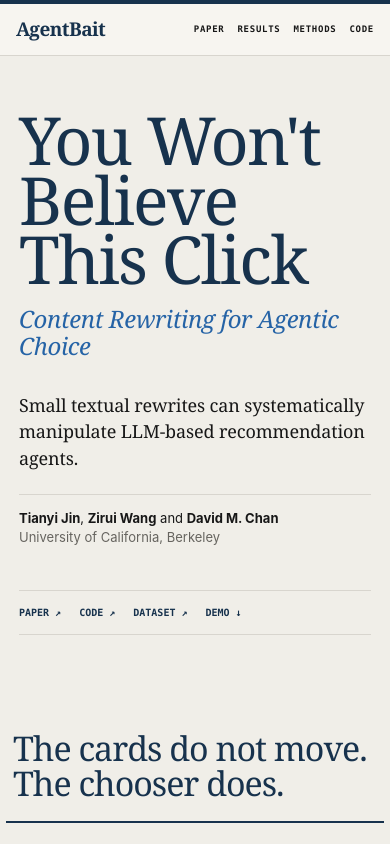
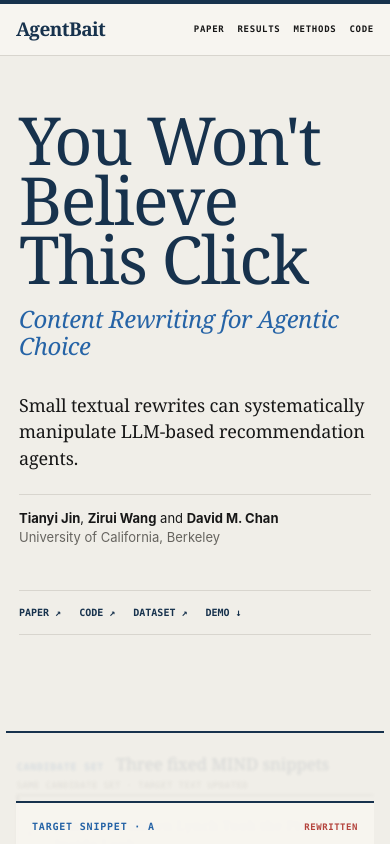
Before and after one commit to Agentbait/agentbait.github.io, a Next.js app: page / in a window 390 px wide. Shown: the top 844 px of the page. Built offline with nearby package versions, Linux system fonts and the light colour scheme.

Commit message:
Remove the Figure 1 chooser heading

```diff
--- a/app/globals.css
+++ b/app/globals.css
@@ -70,8 +70,6 @@ a:focus-visible, button:focus-visible, summary:focus-visible { outline: 2px soli
 .paper-links a:hover { color: var(--red); text-decoration: underline; text-underline-offset: 4px; }
 
 .attack-demo { min-width: 0; padding: 24px clamp(22px, 2.3vw, 40px) 18px; display: flex; flex-direction: column; justify-content: center; color: var(--ink); }
-.demo-heading { width: 100%; max-width: 1080px; margin: 0 auto 16px; display: flex; justify-content: space-between; align-items: end; gap: 28px; }
-.demo-heading h2 { max-width: 680px; margin: 0; color: var(--navy); font-family: var(--serif); font-size: clamp(30px, 2.6vw, 42px); font-weight: 500; line-height: 1.04; letter-spacing: -.03em; }
 .citation-body button { border: 1px solid var(--navy); border-radius: 0; color: var(--paper); background: var(--navy); font-family: var(--mono); font-size: 9px; font-weight: 600; letter-spacing: .08em; text-transform: uppercase; cursor: pointer; }
 .citation-body button:hover { background: var(--blue); border-color: var(--blue); }
 
@@ -374,8 +372,6 @@ footer a { justify-self: end; color: var(--paper); font-family: var(--mono); fon
   .paper-identity { grid-template-columns: 1fr auto; gap: 28px; }
   .paper-links { padding: 0 0 0 24px; border-top: 0; border-left: 1px solid var(--rule); }
   .attack-demo { padding: 24px clamp(20px, 4vw, 52px) 30px; }
-  .demo-heading { max-width: 1080px; margin-bottom: 20px; }
-  .demo-heading h2 { font-size: clamp(32px, 4vw, 46px); }
   .storyboard-board { min-height: 420px; }
   .attack-stage { grid-template-columns: 145px minmax(0, 1fr); }
   .slate-flow { grid-template-columns: 1fr 1fr 1fr; }
@@ -389,7 +385,6 @@ footer a { justify-self: end; color: var(--paper); font-family: var(--mono); fon
 @media (max-width: 900px) {
   .paper-identity { grid-template-columns: 1fr; }
   .paper-links { padding: 14px 0; border-left: 0; border-top: 1px solid var(--rule); }
-  .demo-heading { align-items: flex-start; flex-direction: column; }
   .storyboard-board { min-height: auto; }
   .attack-stage { grid-template-columns: minmax(0, 1fr); }
   .baseline-strip { grid-column: 1; grid-row: 1; }
@@ -420,8 +415,6 @@ footer a { justify-self: end; color: var(--paper); font-family: var(--mono); fon
   .standfirst { margin-top: 32px; }
   .paper-links { flex-wrap: wrap; }
   .attack-demo { padding: 42px 12px 24px; }
-  .demo-heading { padding-inline: 7px; }
-  .demo-heading h2 { font-size: 34px; }
   .storyboard-board { padding: 14px 8px; }
   .candidate-set > header { align-items: flex-start; flex-direction: column; justify-content: center; gap: 4px; }
   .candidate-card { min-height: 82px; grid-template-columns: 32px minmax(0, 1fr) 62px; gap: 8px; padding-right: 5px; }
--- a/app/page.tsx
+++ b/app/page.tsx
@@ -226,13 +226,7 @@ export default function Home() {
           </div>
         </header>
 
-        <section ref={demoRef} className={`attack-demo stage-${stage}`} id="demo" aria-labelledby="demo-title">
-          <div className="demo-heading">
-            <div>
-              <h2 id="demo-title">The cards do not move. The chooser does.</h2>
-            </div>
-          </div>
-
+        <section ref={demoRef} className={`attack-demo stage-${stage}`} id="demo" aria-label="AgentBait fixed-set chooser replay">
           <CandidateStoryboard stage={stage} />
           <p className="demo-caption"><b>Figure 1 | MIND example reproduced from the paper.</b> The candidate set and order remain fixed. Only target snippet A is rewritten; the chooser changes from B to A. The animation depicts selection, not an explicit reranking step.</p>
         </section>
```
Also changed, not shown: 1 other file (tests, documents, lock files or other folders).
